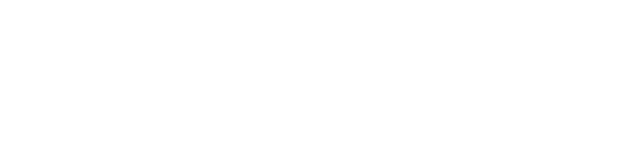
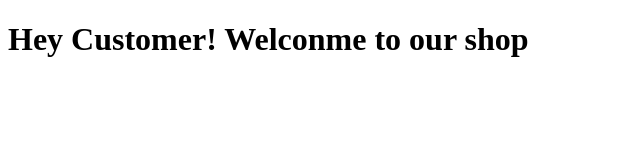
Before and after one commit to Gurjit-hub/New-Project, a plain HTML site: page index.html in a window 1280 px wide. Shown: the whole page, without its empty margins (0-640 px from the left). Drawn offline with Linux system fonts and the light colour scheme.

Commit message:
Page with greeting header

```diff
--- a/index.html
+++ b/index.html
@@ -7,6 +7,6 @@
     <title>Welcome to XYZ</title>
 </head>
 <body>
-
+    <h1> Hey Customer! Welconme to our shop </h1>
 </body>
 </html>
```
